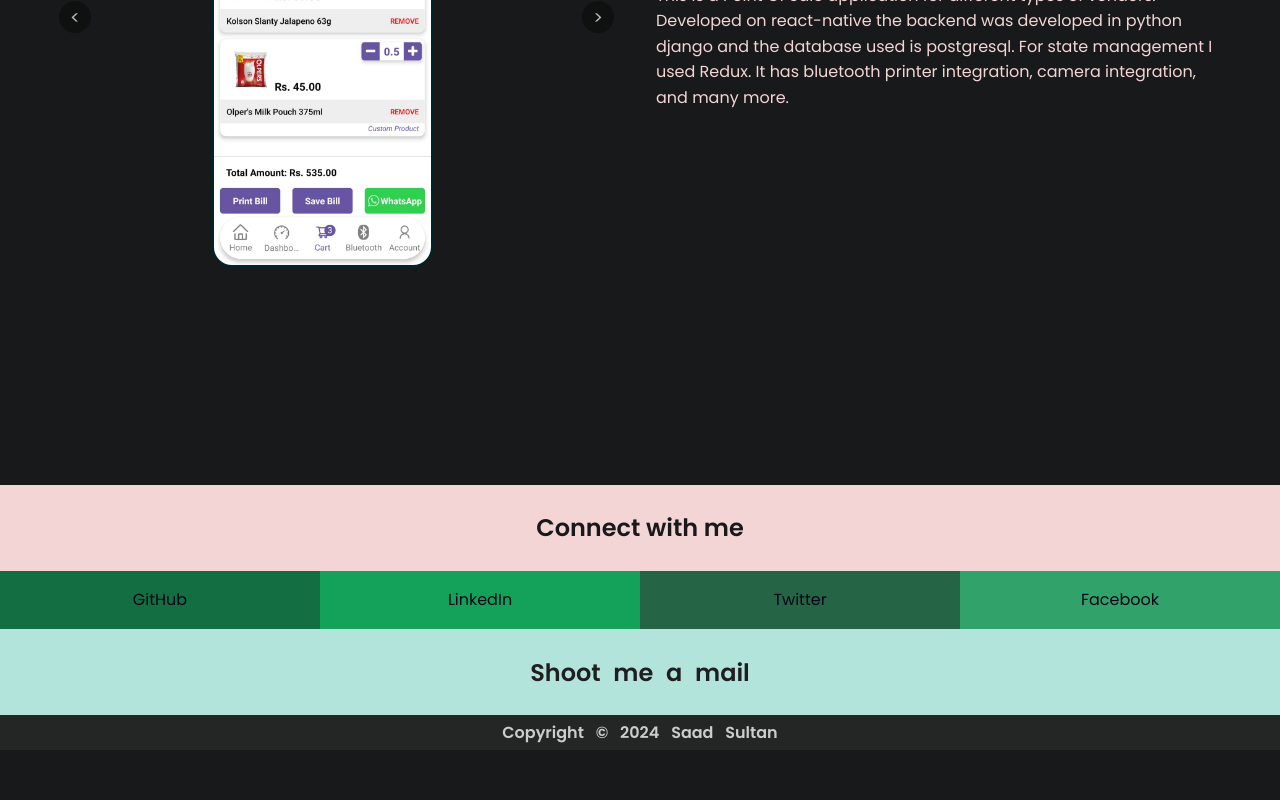
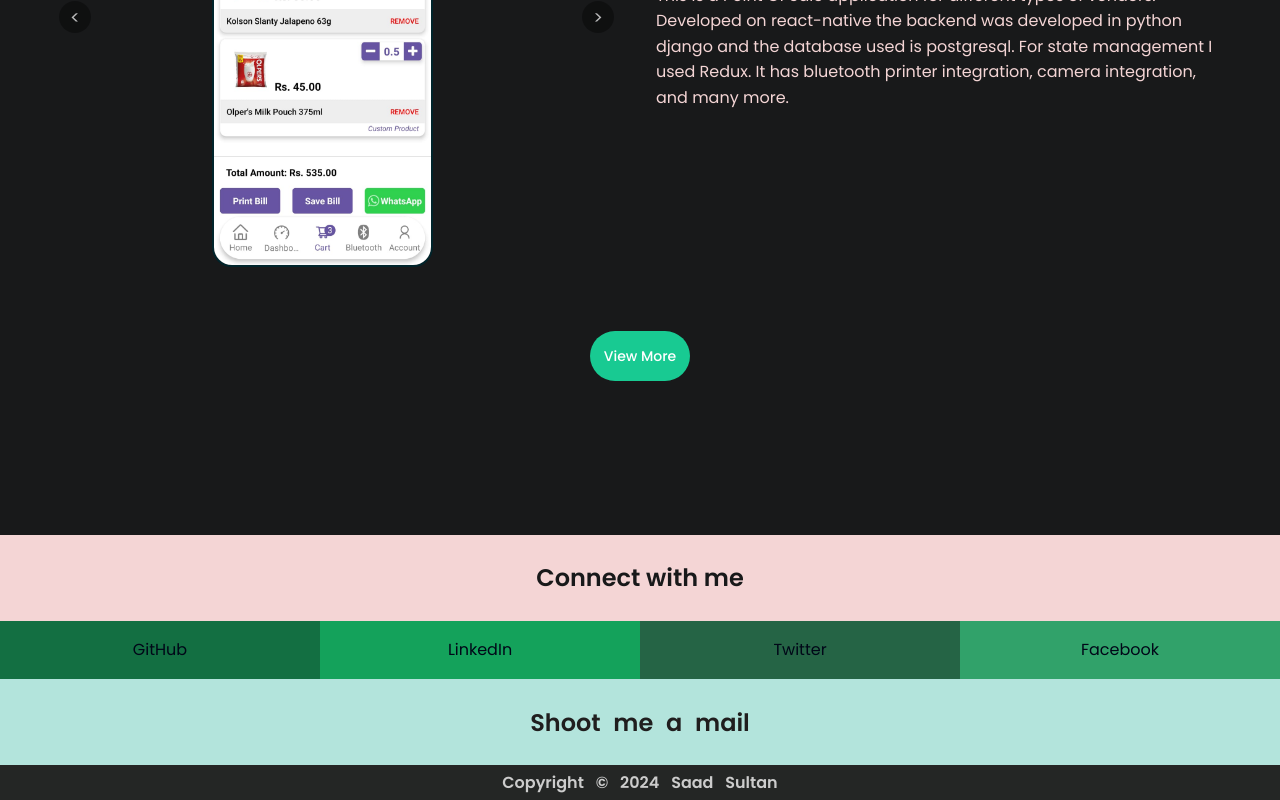
Before and after one commit to saadsultan7/Portfolio, a React (Vite) app: page / in a window 1280 px wide. Shown: the part 3611-4411 px from the top of the page. Before the commit the page ends 4361 px from the top, so only its background shows below. Built offline with nearby package versions, Linux system fonts and the light colour scheme.

Commit message:
code structure updated

```diff
--- a/src/components/About.tsx
+++ b/src/components/About.tsx
@@ -1,5 +1,5 @@
 import React from 'react';
-import MagneticText from './MagneticText';
+import MagneticText from '../utils/MagneticText';
 
 const About: React.FC = () => {
   return (
--- a/src/components/Home.tsx
+++ b/src/components/Home.tsx
@@ -1,5 +1,5 @@
 import React from 'react';
-import MagneticText from './MagneticText';
+import MagneticText from '../utils/MagneticText';
 import mainImage from '../assets/main.jpg';
 import { Button } from './ui/button';
 const Home: React.FC = () => {
--- a/src/components/Projects.tsx
+++ b/src/components/Projects.tsx
@@ -13,6 +13,7 @@ import chatImage1 from '../assets/s24.jpg';
 import foodImage1 from '../assets/food1.jpg';
 import foodImage2 from '../assets/food2.jpg';
 import foodImage3 from '../assets/food3.jpg';
+import { Button } from './ui/button';
 
 const Projects: React.FC = () => {
   return (
@@ -64,6 +65,7 @@ const Projects: React.FC = () => {
           imageSrcs={[parchi1, parchi2, parchi3, parchi4]}
           reverse
         />
+        <Button  > View More </Button>
       </div>
     </section>
   );
--- a/src/utils/cn.js
+++ /dev/null
@@ -1,6 +0,0 @@
-import { clsx } from "clsx"
-import { twMerge } from "tailwind-merge"
-
-export function cn(...inputs) {
-  return twMerge(clsx(inputs))
-}
```
Also changed, not shown: src/utils/MagneticText.tsx (renamed from src/components/MagneticText.tsx).
